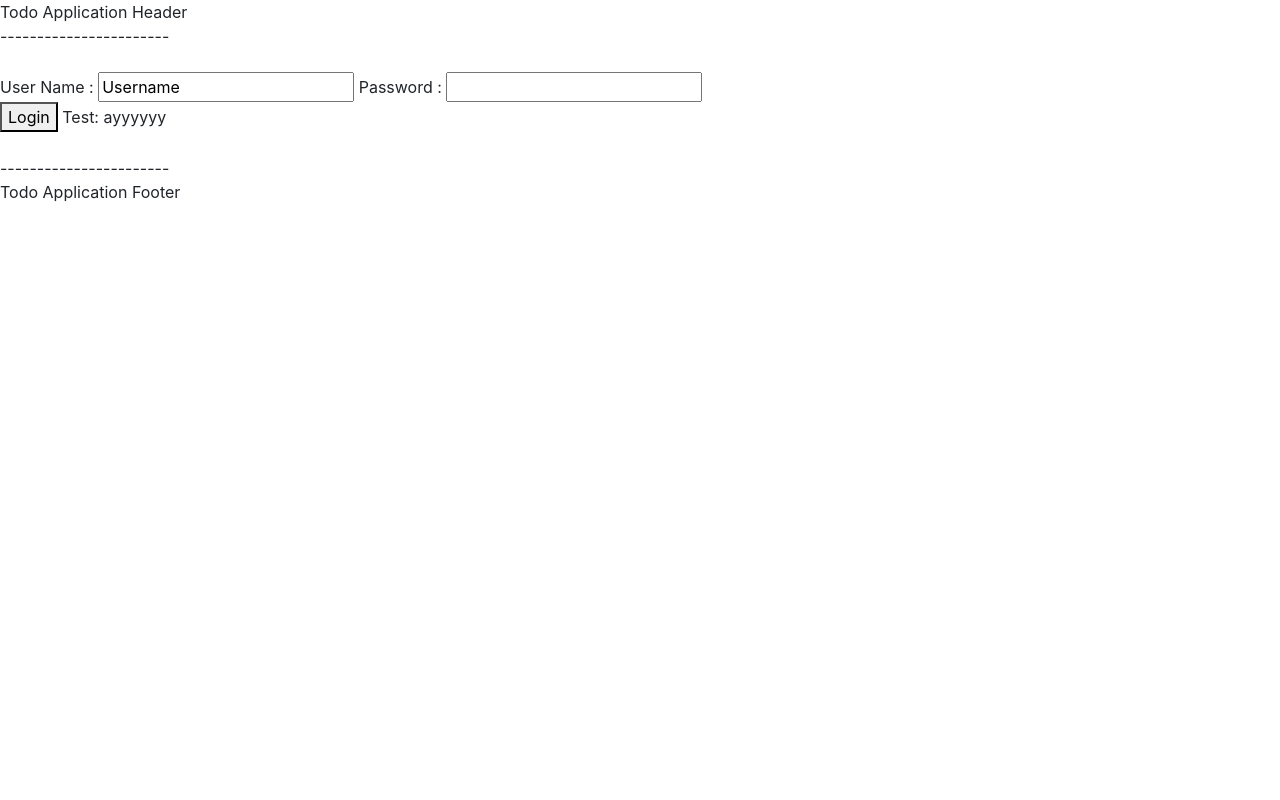
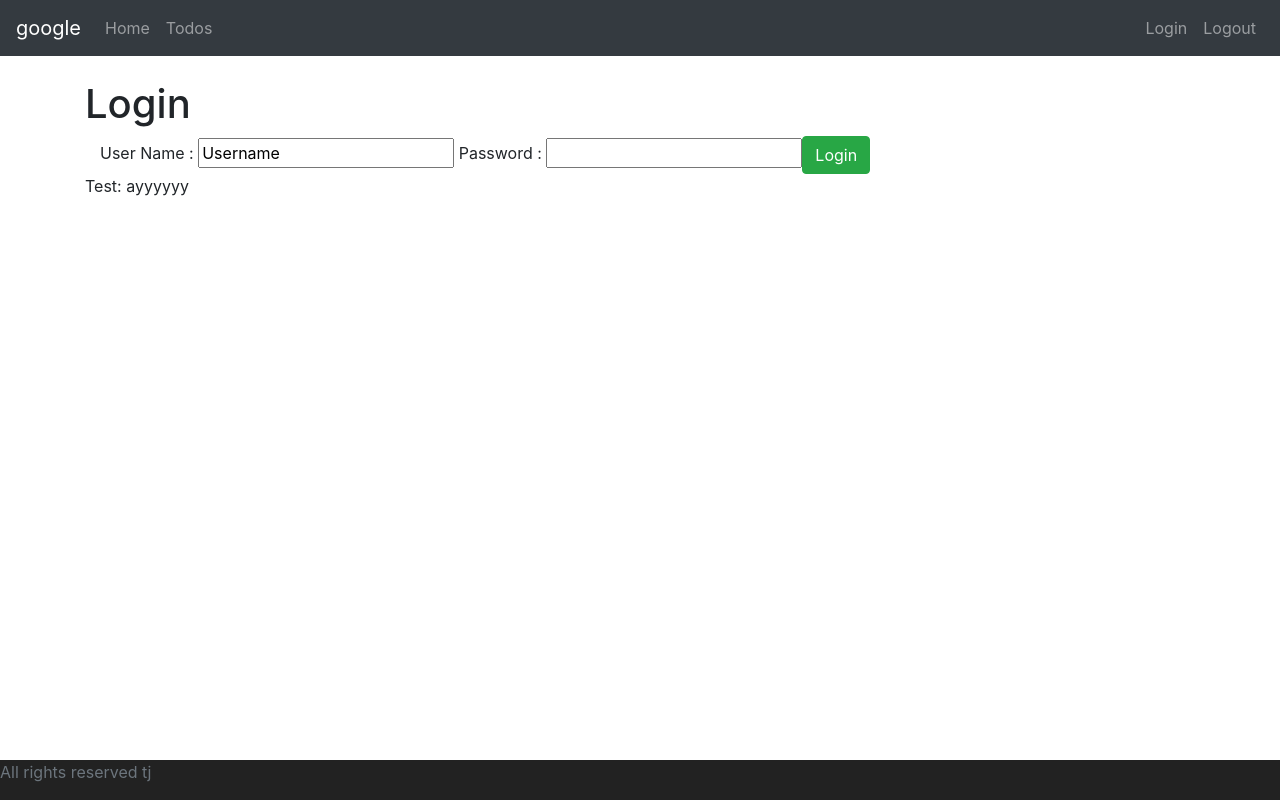
Before and after one commit to timothy-johnston/online-courses, an Angular app in the folder angularAndSpringBoot/frontend/todo/: page / in a window 1280 px wide. Built offline with nearby package versions, Linux system fonts and the light colour scheme.

Commit message:
created menu bar and footer

```diff
--- a/angularAndSpringBoot/frontend/todo/src/app/app.component.html
+++ b/angularAndSpringBoot/frontend/todo/src/app/app.component.html
@@ -17,14 +17,11 @@
 
 <!-- <div>Component Content</div> -->
 
-Todo Application Header
+<app-menu></app-menu>
 <BR>
------------------------
-<BR><BR>
 
-<router-outlet></router-outlet>
-
-<BR><BR>
------------------------
+<div class="container">
+  <router-outlet></router-outlet>
+</div>
 <BR>
-Todo Application Footer
+<app-footer></app-footer>
--- a/angularAndSpringBoot/frontend/todo/src/app/app.module.ts
+++ b/angularAndSpringBoot/frontend/todo/src/app/app.module.ts
@@ -9,6 +9,8 @@
 import { LoginComponent } from './login/login.component';
 import { ErrorComponent } from './error/error.component';
 import { ListTodosComponent } from './list-todos/list-todos.component';
+import { MenuComponent } from './menu/menu.component';
+import { FooterComponent } from './footer/footer.component';
 
 @NgModule({
   declarations: [
@@ -17,7 +19,9 @@
     TestComponent,
     LoginComponent,
     ErrorComponent,
-    ListTodosComponent
+    ListTodosComponent,
+    MenuComponent,
+    FooterComponent
   ],
   imports: [
     BrowserModule,
--- /dev/null
+++ b/angularAndSpringBoot/frontend/todo/src/app/footer/footer.component.css
@@ -0,0 +1,7 @@
+.footer {
+    position: absolute;
+    bottom: 0;
+    width: 100%;
+    height: 40px;
+    background-color: #222222;
+}
--- /dev/null
+++ b/angularAndSpringBoot/frontend/todo/src/app/footer/footer.component.html
@@ -0,0 +1,5 @@
+<footer class="footer">
+  <div cladd="container">
+      <span class="text-muted">All rights reserved tj</span>
+  </div>
+</footer>
--- /dev/null
+++ b/angularAndSpringBoot/frontend/todo/src/app/footer/footer.component.ts
@@ -0,0 +1,15 @@
+import { Component, OnInit } from '@angular/core';
+
+@Component({
+  selector: 'app-footer',
+  templateUrl: './footer.component.html',
+  styleUrls: ['./footer.component.css']
+})
+export class FooterComponent implements OnInit {
+
+  constructor() { }
+
+  ngOnInit() {
+  }
+
+}
--- a/angularAndSpringBoot/frontend/todo/src/app/list-todos/list-todos.component.html
+++ b/angularAndSpringBoot/frontend/todo/src/app/list-todos/list-todos.component.html
@@ -1,7 +1,6 @@
-<table border="1">
-  <caption>
-    My Todo's:
-  </caption>
+<h1> Todos</h1>
+  <div class="container">
+    <table class="todos">
       <thead>
         <tr>
           <th>description</th>
@@ -17,3 +16,4 @@
         </tr>
       </tbody>
     </table>
+  </div>
--- a/angularAndSpringBoot/frontend/todo/src/app/login/login.component.html
+++ b/angularAndSpringBoot/frontend/todo/src/app/login/login.component.html
@@ -1,11 +1,15 @@
-<small *ngIf='invalidLogin'>{{errorMessage}}</small>
+<H1>Login</H1>
 
-<div>
-    User Name : <input type="text" name="username" [(ngModel)]="username">
-    Password : <input type="password" name="password" [(ngModel)]="password">
+<div class="container">
+    <div class="alert alert-warning" *ngIf='invalidLogin'>{{errorMessage}}</div>
+
+    <div>
+        User Name : <input type="text" name="username" [(ngModel)]="username">
+        Password : <input type="password" name="password" [(ngModel)]="password">
+
+        <button (click)=handleLogin() class="btn btn-success">Login</button>
+    </div>
 </div>
-
-<button (click)=handleLogin()>Login</button>
 
 
 
--- /dev/null
+++ b/angularAndSpringBoot/frontend/todo/src/app/menu/menu.component.html
@@ -0,0 +1,16 @@
+<header>
+  <nav class="navbar navbar-expand-md navbar-dark bg-dark">
+    <div><a href="https://www.google.com" class="navbar-brand">google</a></div>
+
+    <ul class="navbar-nav">
+      <li><a routerLink="/welcome/tj" class="nav-link">Home</a></li>
+      <li><a routerLink="/todos" class="nav-link">Todos</a></li>
+    </ul>
+
+    <ul class="navbar-nav navbar-collapse justify-content-end">
+        <li><a routerLink="/login" class="nav-link">Login</a></li>
+        <li><a routerLink="/logout" class="nav-link">Logout</a></li>
+      </ul>
+
+  </nav>
+</header>
--- /dev/null
+++ b/angularAndSpringBoot/frontend/todo/src/app/menu/menu.component.ts
@@ -0,0 +1,15 @@
+import { Component, OnInit } from '@angular/core';
+
+@Component({
+  selector: 'app-menu',
+  templateUrl: './menu.component.html',
+  styleUrls: ['./menu.component.css']
+})
+export class MenuComponent implements OnInit {
+
+  constructor() { }
+
+  ngOnInit() {
+  }
+
+}
--- a/angularAndSpringBoot/frontend/todo/src/app/welcome/welcome.component.html
+++ b/angularAndSpringBoot/frontend/todo/src/app/welcome/welcome.component.html
@@ -1,5 +1,5 @@
-<p>
-  welcome {{name}}!
-</p>
 
-<div>You can manage your todos <a routerLink="/todos">here</a></div>
+<H1>Welcome</H1>
+<div class="container">
+  You can manage your todos <a routerLink="/todos">here</a>
+</div>
```
Also changed, not shown: angularAndSpringBoot/frontend/todo/src/app/menu/menu.component.css (added), 2 other files (tests, documents, lock files or other folders). Lines whose indentation alone changed are shown as unchanged.
